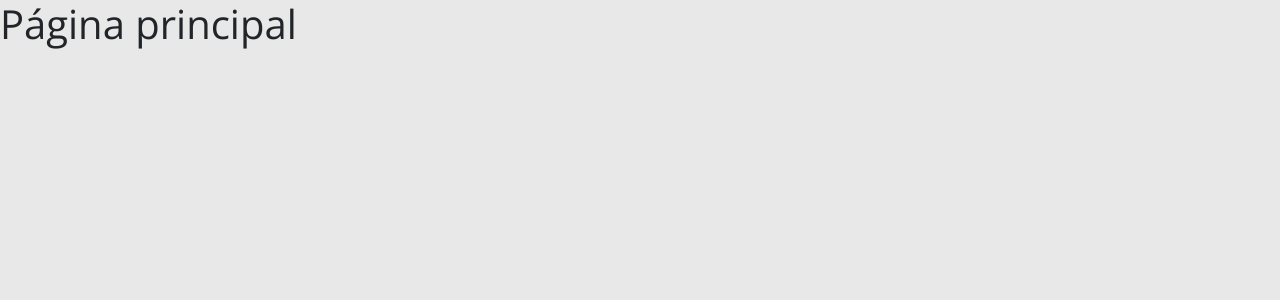
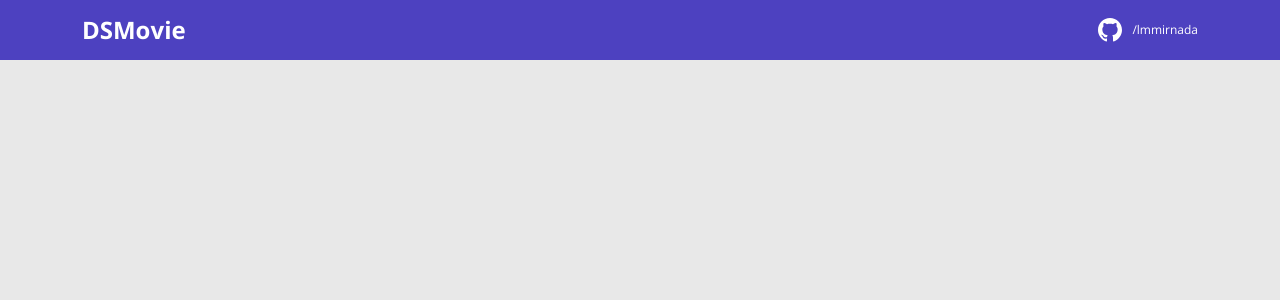
Before and after one commit to lmmiranda/dsmovie-ui, a React (Create React App) app: page / in a window 1280 px wide. Shown: the top 300 px of the page. Built offline with nearby package versions, Linux system fonts and the light colour scheme.

Commit message:
add navbar component

```diff
--- a/src/App.tsx
+++ b/src/App.tsx
@@ -1,6 +1,8 @@
+import Navbar from "./components/Navbar";
+
 function App() {
   return (
-    <h1>Página principal</h1>
+    <Navbar />
   );
 }
 
--- /dev/null
+++ b/src/components/Navbar/index.tsx
@@ -0,0 +1,23 @@
+import { ReactComponent as GithubIcon } from 'assets/img/github.svg';
+import './styles.css';
+
+function Navbar() {
+
+    return (
+        <header>
+            <nav className='container'>
+                <div className='dsmovie-nav-content'>
+                    <h1>DSMovie</h1>
+                    <a href="https://github.com/lmmiranda">
+                        <div className='dsmovie-contact-container'>
+                            <GithubIcon />
+                            <p className='dsmovie-contact-link'>/lmmirnada</p>
+                        </div>
+                    </a>
+                </div>
+            </nav>
+        </header>
+    );
+}
+
+export default Navbar;
--- /dev/null
+++ b/src/components/Navbar/styles.css
@@ -0,0 +1,29 @@
+header {
+    background-color: var(--color-primary);
+    height: 60px;
+    display: flex;
+    align-items: center;
+}
+
+.dsmovie-nav-content {
+    display: flex;
+    justify-content: space-between;
+    align-items: center;
+    color: #fff;
+}
+
+.dsmovie-nav-content h1 {
+    margin: 0;
+    font-weight: 700;
+    font-size: 24px;
+}
+
+.dsmovie-contact-container {
+    display: flex;
+    align-items: center;
+}
+
+.dsmovie-contact-link {
+    margin: 0 0 0 10px;
+    font-size: 12px;
+}
--- a/tsconfig.json
+++ b/tsconfig.json
@@ -1,5 +1,6 @@
 {
   "compilerOptions": {
+    "baseUrl": "./src",
     "target": "es5",
     "lib": [
       "dom",
```
Also changed, not shown: src/assets/img/github.svg (added).
